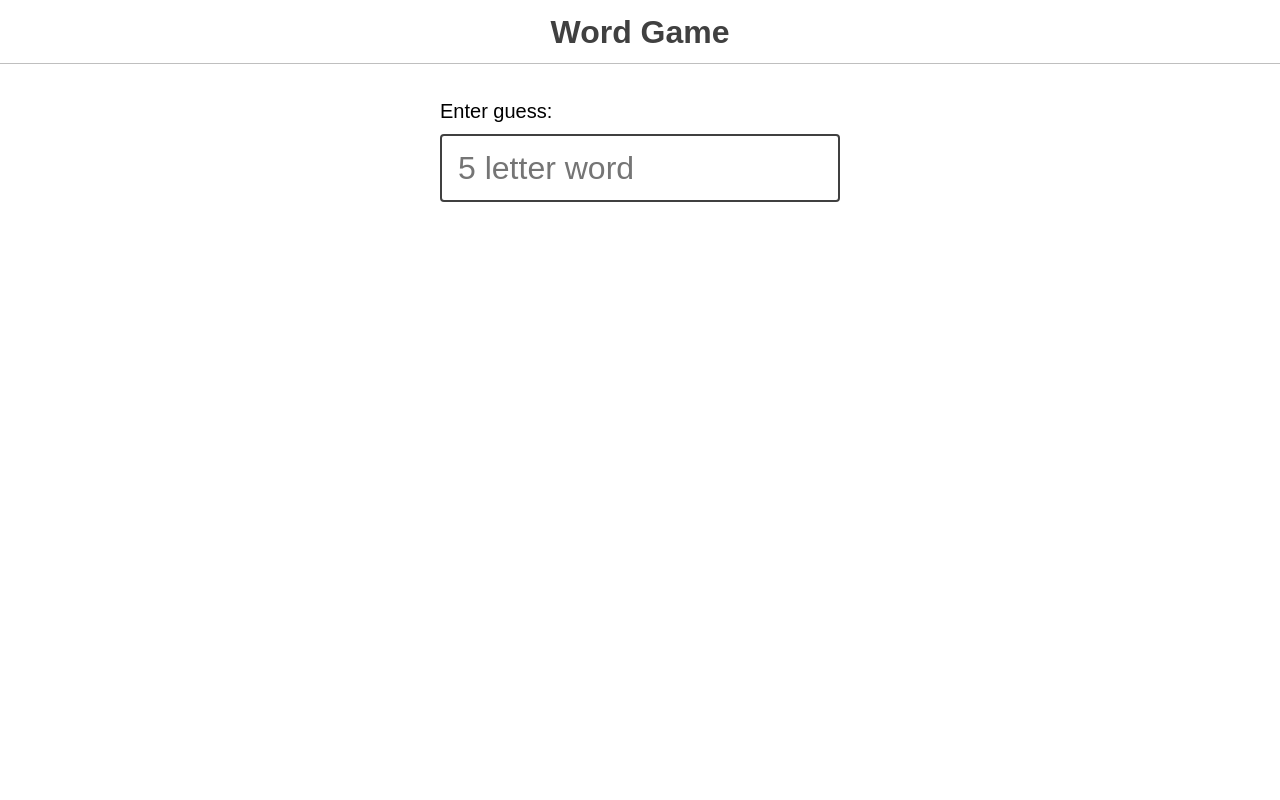
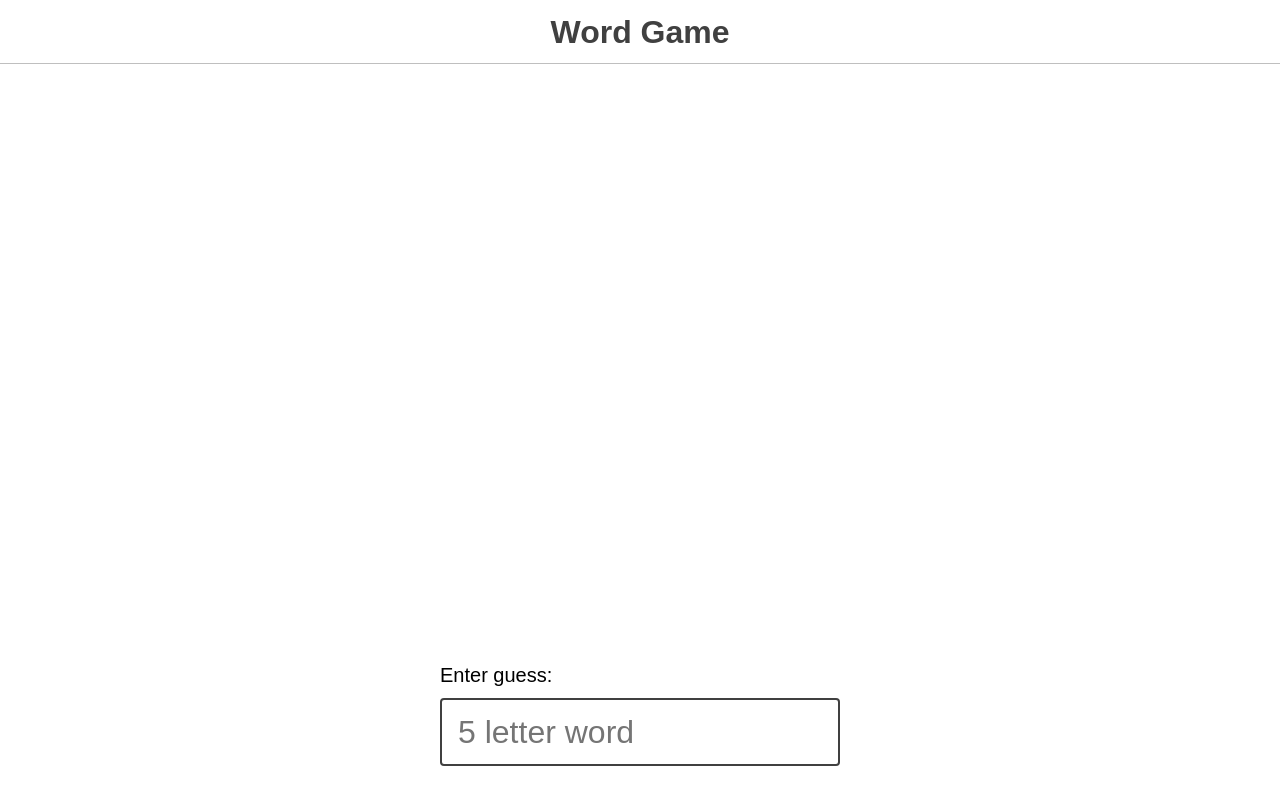
Before and after one commit to hermes-garcia/the-joy-of-react, a React (Create React App) app in the folder 01-word-clone/: page / in a window 1280 px wide. Built offline with nearby package versions, Linux system fonts and the light colour scheme.

Commit message:
Project 1.2 - submit exercise

```diff
--- /dev/null
+++ b/01-word-clone/src/components/AttemptsList/AttemptsList.js
@@ -0,0 +1,15 @@
+import React from 'react';
+
+function AttemptsList({ attempts }) {
+  return (
+    <div className="guess-results">
+      {attempts.map((word, index) => (
+        <p key={index} className="guess">
+          {word}
+        </p>
+      ))}
+    </div>
+  );
+}
+
+export default AttemptsList;
--- /dev/null
+++ b/01-word-clone/src/components/AttemptsList/index.js
@@ -0,0 +1,2 @@
+export * from './AttemptsList';
+export { default } from './AttemptsList';
--- a/01-word-clone/src/components/Game/Game.js
+++ b/01-word-clone/src/components/Game/Game.js
@@ -1,6 +1,7 @@
 import React from 'react';
 
-import GuessInput from './../GuessInput'
+import AttemptsList from '../AttemptsList';
+import GuessInput from './../GuessInput';
 
 import { sample } from '../../utils';
 import { WORDS } from '../../data';
@@ -11,7 +12,19 @@ const answer = sample(WORDS);
 console.info({ answer });
 
 function Game() {
-  return <GuessInput />;
+  const [attempts, setAttempts] = React.useState([]);
+
+  const handleGuessInput = (word) => {
+    console.log({ word });
+    setAttempts([...attempts, word]);
+  };
+
+  return (
+    <>
+      <AttemptsList attempts={attempts} />
+      <GuessInput handleGuessInput={handleGuessInput} />
+    </>
+  );
 }
 
 export default Game;
--- a/01-word-clone/src/components/GuessInput/GuessInput.js
+++ b/01-word-clone/src/components/GuessInput/GuessInput.js
@@ -1,12 +1,11 @@
 import React from 'react';
 
-function GuessInput() {
-
+function GuessInput({ handleGuessInput }) {
   const [word, setWord] = React.useState('');
 
   const handleWordSubmit = (ev) => {
     ev.preventDefault();
-        console.log(word);
+    handleGuessInput(word);
     setWord('');
   };
 
@@ -22,7 +21,7 @@ function GuessInput() {
         title="5 letter word"
         placeholder="5 letter word"
         value={word}
-                onChange={({target}) => {
+        onChange={({ target }) => {
           const word = target.value;
           setWord(word.toUpperCase());
         }}
```
Lines whose indentation alone changed are shown as unchanged.
